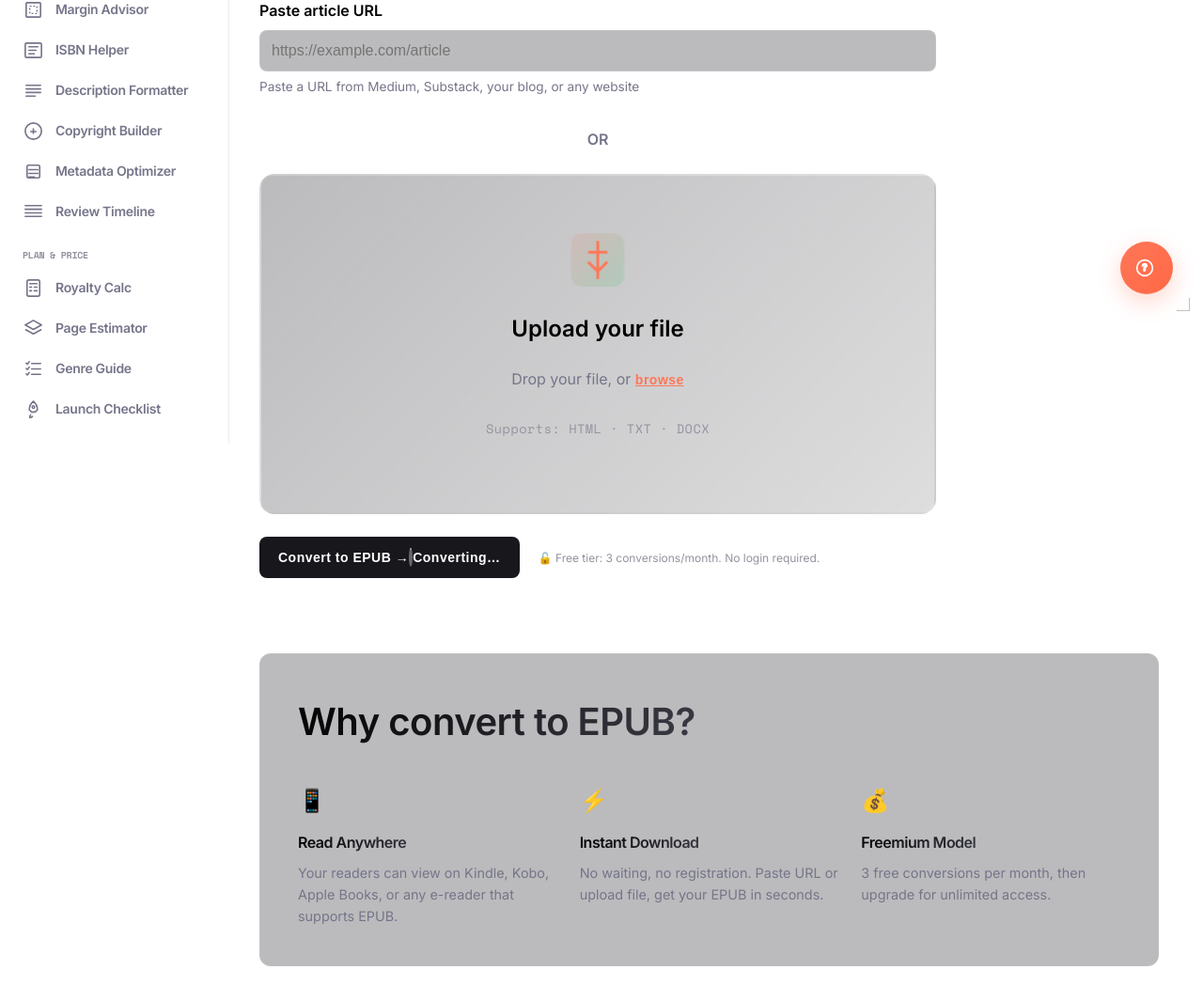
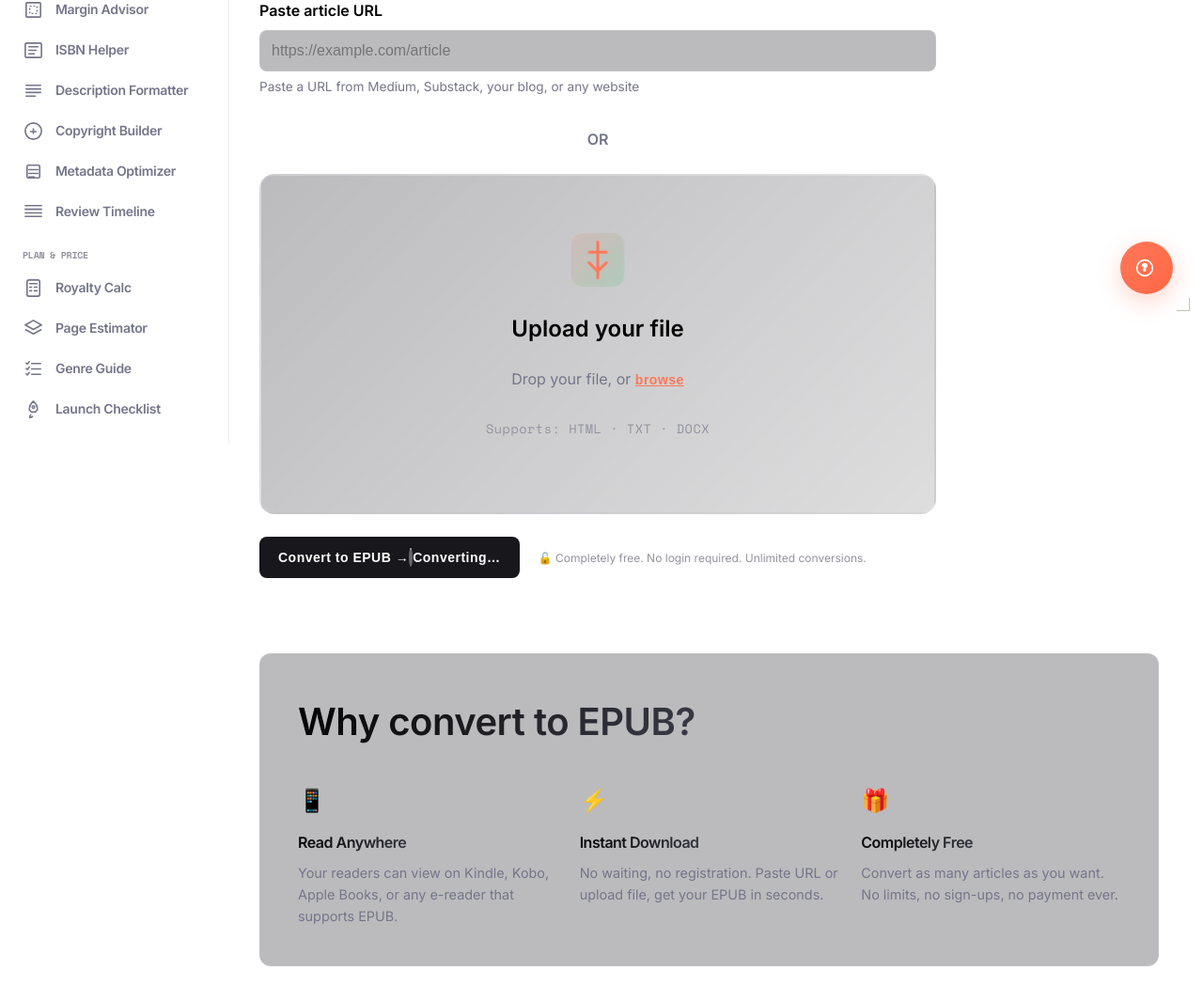
Before and after one commit to Cyrus-Rocky/kdp-press-check, a Flask app: page /article-to-epub in a window 1280 px wide. Shown: the part 455-1504 px from the top of the page at 94% size. Run offline with Flask 3, Linux system fonts and the light colour scheme; some libraries are stand-ins or nearby versions.

Commit message:
Remove remaining freemium language - app is 100% free

```diff
--- a/templates/article_to_epub.html
+++ b/templates/article_to_epub.html
@@ -58,7 +58,7 @@
         <span class="label">Convert to EPUB →</span>
         <span class="spinner"><span class="spinner-dash" aria-hidden="true"></span> Converting…</span>
       </button>
-      <span class="footnote-inline">🔓 Free tier: 3 conversions/month. No login required.</span>
+      <span class="footnote-inline">🔓 Completely free. No login required. Unlimited conversions.</span>
     </div>
   </form>
 </section>
@@ -80,9 +80,9 @@
     </div>
 
     <div>
-      <div style="font-size: 24px; margin-bottom: 12px;">💰</div>
-      <h3 style="margin: 0 0 8px 0; font-size: 1rem;">Freemium Model</h3>
-      <p style="margin: 0; color: var(--pc-muted); font-size: 0.9rem;">3 free conversions per month, then upgrade for unlimited access.</p>
+      <div style="font-size: 24px; margin-bottom: 12px;">🎁</div>
+      <h3 style="margin: 0 0 8px 0; font-size: 1rem;">Completely Free</h3>
+      <p style="margin: 0; color: var(--pc-muted); font-size: 0.9rem;">Convert as many articles as you want. No limits, no sign-ups, no payment ever.</p>
     </div>
   </div>
 </div>
--- a/templates/index.html
+++ b/templates/index.html
@@ -94,7 +94,7 @@
     <div>
       <span style="display: inline-block; font-size: 0.75rem; font-weight: 700; letter-spacing: 1px; color: var(--pc-ok); background: rgba(34, 197, 94, 0.15); padding: 4px 10px; border-radius: 4px; margin-bottom: 12px; text-transform: uppercase;">NEW PRODUCT</span>
       <h3 style="margin: 0 0 8px 0; font-size: 1.25rem; font-weight: 700;">Article to EPUB Converter</h3>
-      <p style="margin: 0; color: var(--pc-muted); max-width: 400px;">Share your writing everywhere. Convert any article to e-reader format in seconds, no sign-ups needed. Freemium: 3 free conversions per month.</p>
+      <p style="margin: 0; color: var(--pc-muted); max-width: 400px;">Share your writing everywhere. Convert any article to e-reader format in seconds. Completely free, no sign-ups needed.</p>
       <a href="/article-to-epub" style="display: inline-block; margin-top: 12px; color: var(--pc-coral); font-weight: 600; text-decoration: none;">Try converter →</a>
     </div>
     <div style="font-size: 64px; opacity: 0.7;">✨</div>
```
